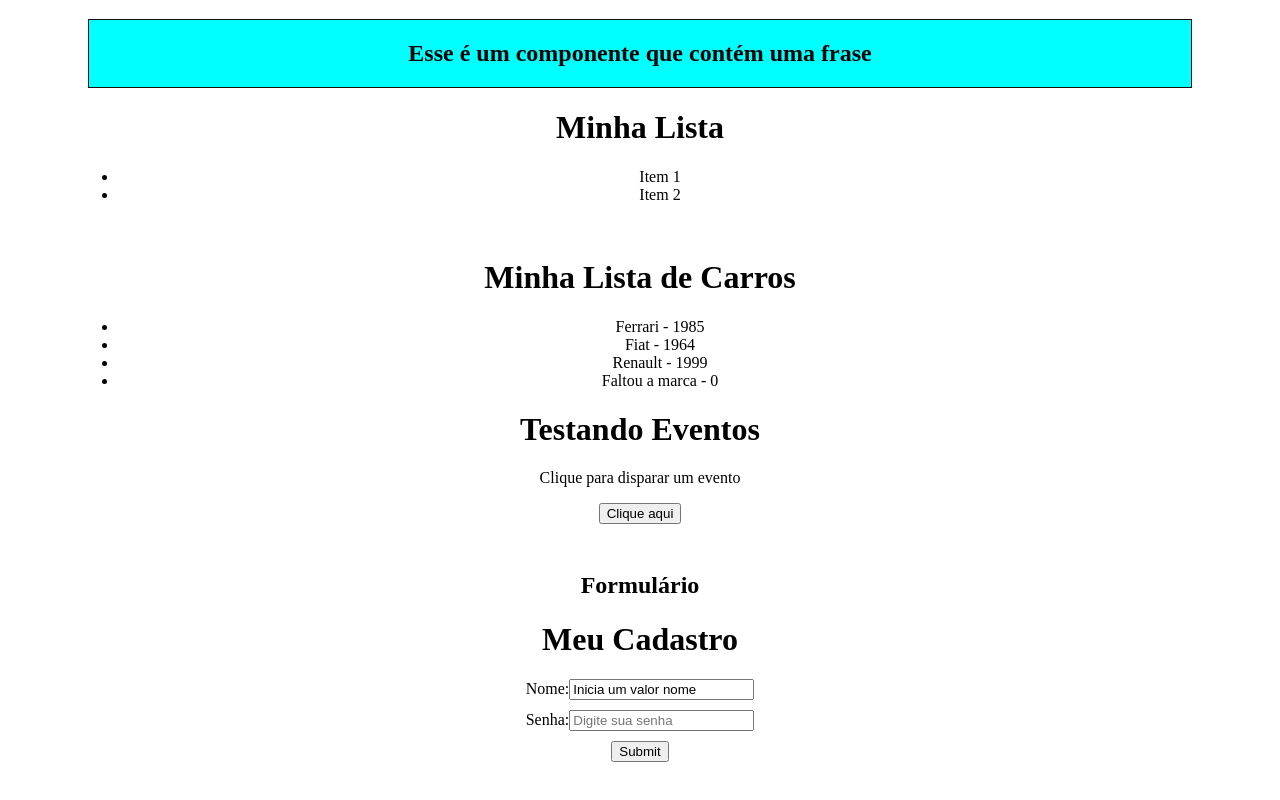
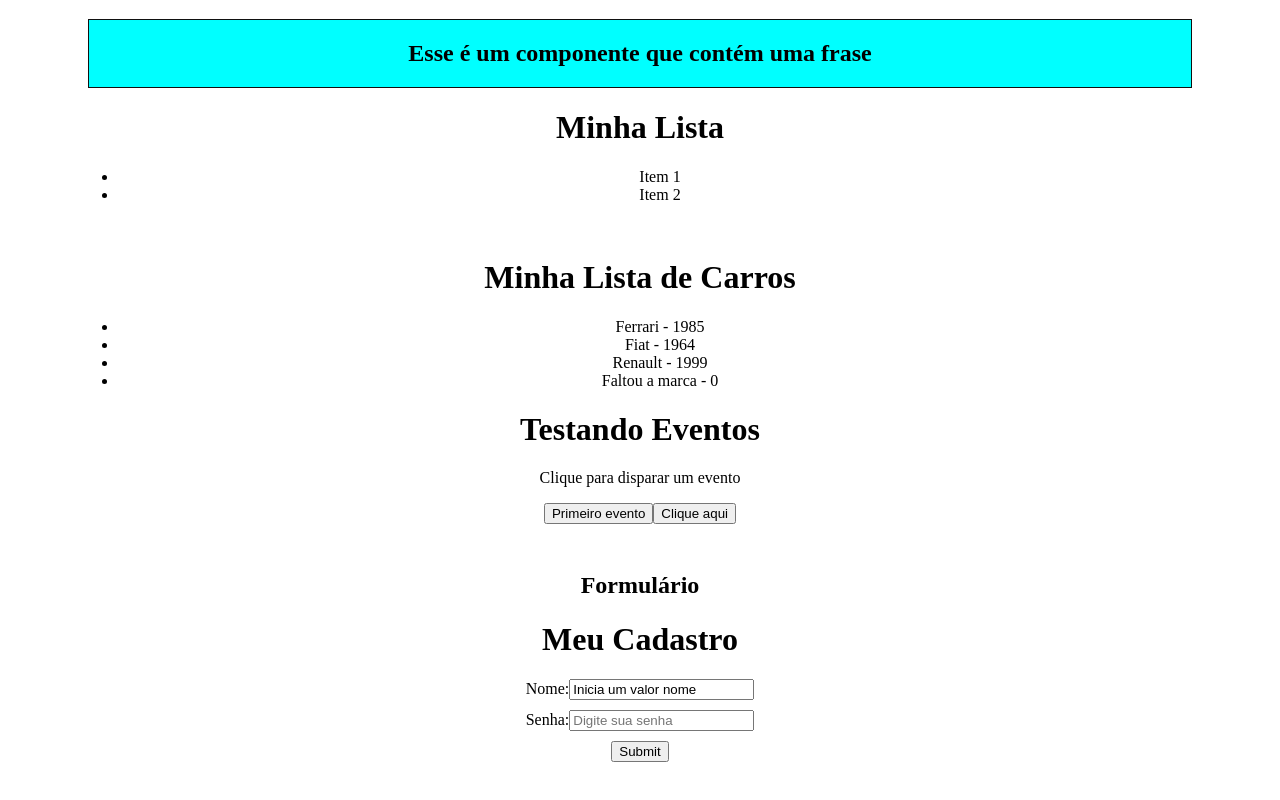
Before and after one commit to Daniel-Penelva/Aprendendo-React-com-JavaScript, a React (Create React App) app: page / in a window 1280 px wide. Shown: the part 1157-1957 px from the top of the page. Built offline with nearby package versions, Linux system fonts and the light colour scheme.

Commit message:
Passar eventos por props

```diff
--- a/src/components/Evento.js
+++ b/src/components/Evento.js
@@ -1,3 +1,4 @@
+import Button from "./evento/Button"
 
 function Evento({ numero }){
 
@@ -7,11 +8,18 @@
         // Lembrando que não é aspas simples e sim um template string ou template literal (Acento de crase). Essa
         // funcionalidade permite interpolar variáveis e expressões. E para declarar a variável é necessário iniciar
         // com um cifrão ($) seguido com abre e fecha chaves {}.
+
+        console.log("Ativando primeiro evento")
+    }
+
+    function segundoEvento() {
+        console.log("Segundo evento")
     }
 
     return(
         <div>
            <p> Clique para disparar um evento</p>
+           <Button event={meuEvento} text="Primeiro evento"/>
            <button onClick={meuEvento}>Clique aqui</button>
         </div>
     )
--- /dev/null
+++ b/src/components/evento/Button.js
@@ -0,0 +1,7 @@
+
+
+function Button(props) {
+    return <button onClick={props.event}>{props.text}</button>
+}
+
+export default Button;
```
Also changed, not shown: 1 other file (tests, documents, lock files or other folders).
